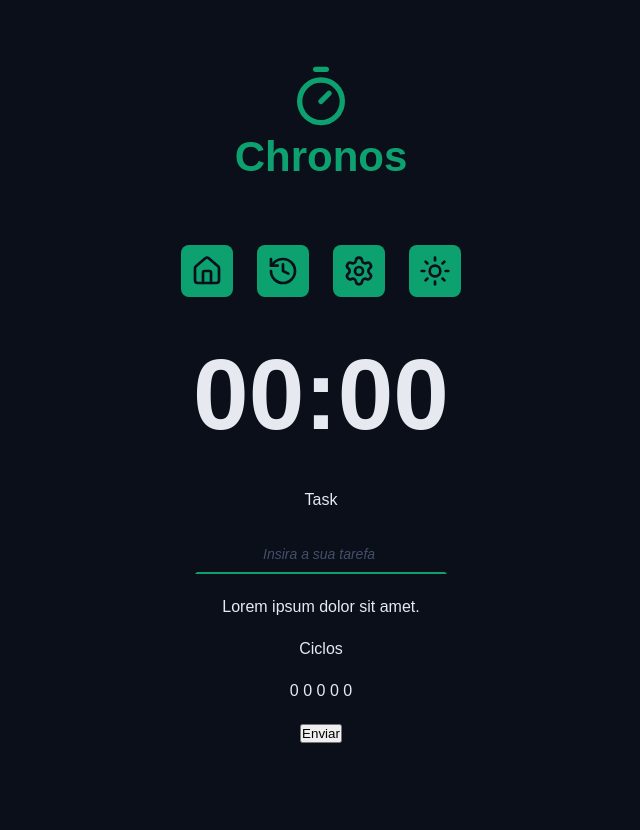
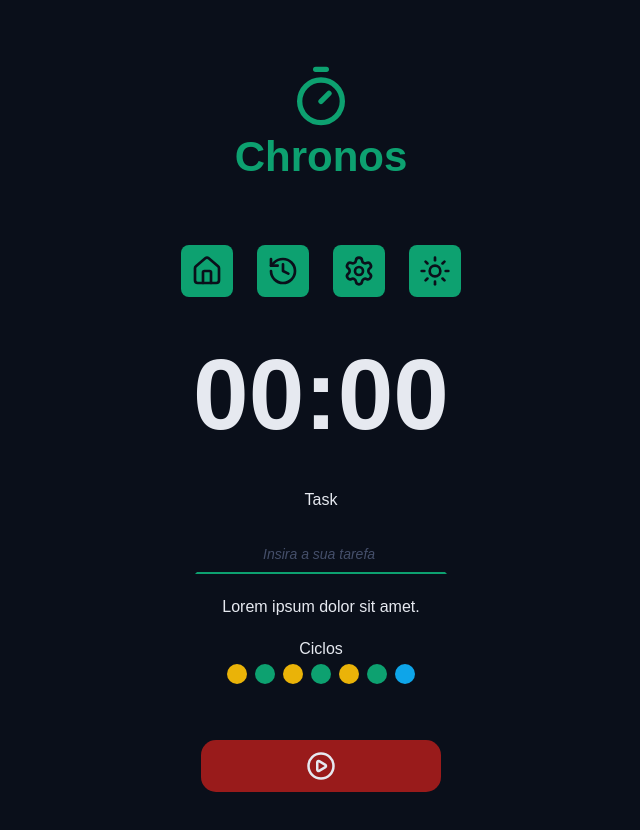
Before and after one commit to ThaisOliveira0/Chronos-pomodoro, a React (Vite) app: page / in a window 1280 px wide. Shown: the top 830 px of the page, without its empty margins (319-959 px from the left). Before the commit the page ends 800 px from the top, so only its background shows below. Built offline with nearby package versions, Linux system fonts and the light colour scheme.

Commit message:
feat: add cycles and defaultButton components

```diff
--- a/index.html
+++ b/index.html
@@ -1,5 +1,6 @@
-<!doctype html>
+<!DOCTYPE html>
 <html lang="en">
+<html lang="pt-BR" data-theme="dark">
   <head>
     <meta charset="UTF-8" />
     <link rel="icon" type="image/svg+xml" href="/vite.svg" />
--- a/src/App.tsx
+++ b/src/App.tsx
@@ -5,6 +5,9 @@ import { Logo } from './components/Logo';
 import { Menu } from './components/Menu';
 import { CountDown } from './components/CountDown';
 import { DefaultInput } from './components/DefaultInput';
+import { Cycles } from './components/Cycles';
+import { DefaultButton } from './components/DefaultButton';
+import { PlayCircleIcon } from 'lucide-react';
 
 
 export function App() {
@@ -24,24 +27,19 @@ export function App() {
                 <form action="" className="form">
                     <div className="formRow">
                         <DefaultInput
-                          type='text'
-                          id='meuInput'
-                          labelText='Task'
-                          placeholder="Insira a sua tarefa "
-                          />
+                            type='text'
+                            id='meuInput'
+                            labelText='Task'
+                            placeholder="Insira a sua tarefa "
+                        />
                     </div>
                     <div className="formRow">
                         <p>Lorem ipsum dolor sit amet.</p>
                     </div>
 
-                    <div className="formRow">
-                        <p>Ciclos</p>
-                        <p>0 0 0 0 0 </p>
-                    </div>
+                    <Cycles></Cycles>
 
-                    <div className="formRow">
-                        <button>Enviar</button>
-                    </div>
+                    <DefaultButton icon={<PlayCircleIcon/>} color='red'/>
                 </form>
 
             </Container>
--- /dev/null
+++ b/src/components/Cycles/index.tsx
@@ -0,0 +1,20 @@
+import styles from './styles.module.css'
+
+export function Cycles() {
+    return (
+    <div className={styles.cycles}>
+        <span>Ciclos</span>
+
+        <div className={styles.cycleDots}>
+        <span className={`${styles.cycleDot} ${styles.workTime}`}>  </span>
+        <span className={`${styles.cycleDot} ${styles.shortBreakTime}`}>  </span>
+        <span className={`${styles.cycleDot} ${styles.workTime}`}>  </span>
+        <span className={`${styles.cycleDot} ${styles.shortBreakTime}`}>  </span>
+        <span className={`${styles.cycleDot} ${styles.workTime}`}>  </span>
+        <span className={`${styles.cycleDot} ${styles.shortBreakTime}`}>  </span>
+        <span className={`${styles.cycleDot} ${styles.longBreakTime}`}>  </span>
+
+
+        </div>
+    </div>
+)}
--- /dev/null
+++ b/src/components/Cycles/styles.module.css
@@ -0,0 +1,30 @@
+.cycles{
+  display:flex;
+  flex-direction: column;
+  align-items: center;
+  justify-content: center;
+  gap: 0.6rem;
+}
+.cycleDots{
+ display:flex;
+ gap: 0.8rem;
+}
+.cycleDot{
+    display:block;
+    width:2rem;
+    height:2rem;
+    background-color: var(--primary);
+    border-radius: 50%;
+}
+
+.workTime{
+    background-color: var(--warning);
+}
+
+.shortBreakTime{
+    background-color: var(--primary);
+}
+
+.longBreakTime{
+    background-color: var(--info);
+}
--- /dev/null
+++ b/src/components/DefaultButton/index.tsx
@@ -0,0 +1,16 @@
+import styles from './styles.module.css'
+
+type DefaultButtonProps = {
+    icon:React.ReactNode;
+    color?:'green' | 'red'
+} & React.ComponentProps<'button'>
+
+export function DefaultButton({ icon,color='green',...props }: DefaultButtonProps) {
+return (
+    <>
+     <button className={`${styles.button} ${styles[color]}` }{...props} >
+     {icon}
+     </button>
+    </>
+    )
+}
--- /dev/null
+++ b/src/components/DefaultButton/styles.module.css
@@ -0,0 +1,33 @@
+.button{
+    border:none;
+    background-color: var(--primary);
+    color:var(--text-over-primary);
+    display:flex;
+    align-items: center;
+    justify-content: center;
+    min-width: 24rem;
+    padding: 0.6rem;
+    border-radius: 15px;
+    margin: 3.2rem 0;
+    cursor: pointer;
+    transition: all 0.2s ease-in-out;
+}
+
+.button svg{
+    width: 3.0rem;
+    height: 3.0em;
+}
+
+.button:hover{
+    filter:brightness(50%)
+}
+
+.green{
+    background-color: var(--primary);
+    color: var(--text-over-primary);
+}
+
+.red{
+    background-color: var(--error);
+    color: var(--text-over-error);
+}
--- a/src/components/Menu/index.tsx
+++ b/src/components/Menu/index.tsx
@@ -1,19 +1,58 @@
-import { HistoryIcon, HomeIcon, SettingsIcon, SunIcon, TimerIcon } from 'lucide-react'
+import { HistoryIcon, HomeIcon, SettingsIcon, SunIcon } from 'lucide-react'
 import styles from './styles.module.css'
+import { useState } from 'react';
+
+type AvailableThemes = 'dark' | 'light';
 
 export function Menu() {
-    return <nav className={styles.menu}>
-        <a className={styles.menuLink} href="#">
-            <HomeIcon/>
-        </a>
-        <a className={styles.menuLink} href="#">
-            <HistoryIcon/>
-        </a>
-        <a className={styles.menuLink} href="#">
-            <SettingsIcon/>
-        </a>
-        <a className={styles.menuLink} href="#">
-            <SunIcon/>
-        </a>
+  const [theme, setTheme] = useState<AvailableThemes>('dark');
+
+  function handleThemeChange(
+    event: React.MouseEvent<HTMLAnchorElement, MouseEvent>,
+  ) {
+    event.preventDefault();
+    console.log('Clicado', Date.now());
+  }
+
+  return (
+    <nav className={styles.menu}>
+
+      <a
+        className={styles.menuLink}
+        href="#"
+        aria-label="Ir para a Home"
+        title="Ir para a Home"
+      >
+        <HomeIcon />
+      </a>
+
+      <a
+        className={styles.menuLink}
+        href="#"
+        aria-label="Ver Histórico"
+        title="Ver Histórico"
+      >
+        <HistoryIcon />
+      </a>
+
+      <a
+        className={styles.menuLink}
+        href="#"
+        aria-label="Configurações"
+        title="Configurações"
+      >
+        <SettingsIcon />
+      </a>
+
+      <a
+        className={styles.menuLink}
+        href="#"
+        aria-label="Mudar Tema"
+        title="Mudar Tema"
+        onClick={handleThemeChange}
+      >
+        <SunIcon />
+      </a>
     </nav>
+  );
 }
--- a/src/styles/theme.css
+++ b/src/styles/theme.css
@@ -25,7 +25,7 @@
     --text-over-primary-dark: #e6e9f0;
     --text-over-primary-light: #0a0f1a;
     --text-over-success: #0a0f1a;
-    --text-over-warning  #0a0f1a;
+    --text-over-warning:  #0a0f1a;
     --text-over-error: #e6e9f0;
     --text-over-info: #0a0f1a;
 
@@ -33,3 +33,20 @@
     --text-muted: #aab3cc;
 
 }
+:root[data-theme='light'] {
+  --gray-100: #0a0f1a;
+  --gray-200: #181f2e;
+  --gray-300: #272f43;
+  --gray-400: #363d56;
+  --gray-500: #454f6a;
+  --gray-600: #555f7d;
+  --gray-700: #aab3cc;
+  --gray-800: #cdd3e1;
+  --gray-900: #e6e9f0;
+
+  --text-default: #0a0f1a;
+  --text-muted: #272f43;
+
+  --link-color: #0b8a60;
+  --link-hover: #065f46;
+}
```
